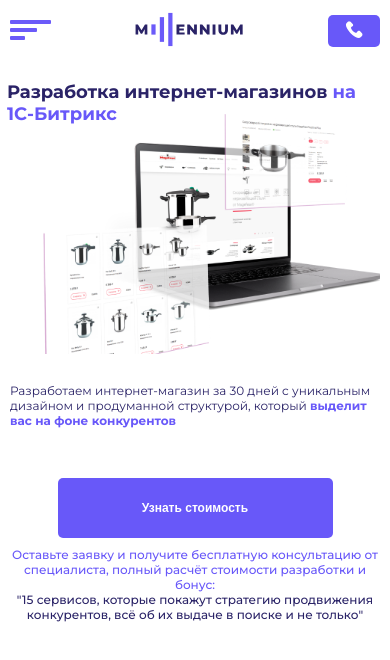
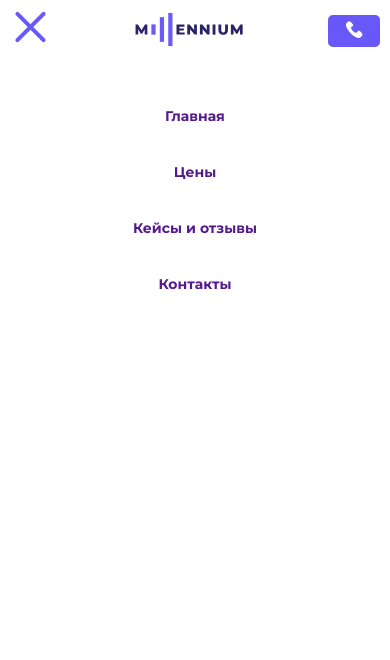
Before and after one commit to HotDogeMLG/------1.2, a plain HTML site: page index.html in a window 390 px wide. Both pictures are taken after a click on the button 30 px from the left and 31 px from the top of the page. Drawn offline with Linux system fonts and the light colour scheme.

Commit message:
Mobile Menu v1.0

```diff
--- a/index.html
+++ b/index.html
@@ -6,14 +6,17 @@
     <title>Millenium</title>
     <link rel="icon" href="images/mobile-menu.svg">
     <link rel="stylesheet" href="style.css">
+    <script src="main.js"></script>
 
     <link rel="preconnect" href="https://fonts.googleapis.com">
     <link rel="preconnect" href="https://fonts.gstatic.com" crossorigin>
     <link href="https://fonts.googleapis.com/css2?family=Montserrat:wght@400;500;600;700;800&display=swap" rel="stylesheet">
 </head>
 <body>
-    <header>
-        <button class="header__mobile-menu"> <img src="images/mobile-menu.svg"> </button>
+    <header class="header">
+        <button class="header__mobile-menu" id="menu-button" onclick="menuButtonFunction()">
+            <span></span><span></span><span></span>
+        </button>
         <nav class="header__menu">
             <a href=""> Главная </a>
             <a href=""> Цены </a>
--- /dev/null
+++ b/main.js
@@ -0,0 +1,3 @@
+menuButtonFunction = () => {
+    document.querySelector("header").classList.toggle("open")
+}
--- a/style.css
+++ b/style.css
@@ -41,10 +41,6 @@ header {
     height: 35px;
 }
 
-.header__mobile-menu {
-    margin-left: 10px;
-}
-
 .header__call span {
     display: none;
 }
@@ -57,8 +53,78 @@ header {
     flex-shrink: 0;
 }
 
-.header__phone-number, .header__menu {
+.header__phone-number {
     display: none;
+}
+
+
+/* ------------------------------ Mobile menu ------------------------------ */
+
+.header__mobile-menu {
+    position: relative;
+    margin-left: 10px;
+    width: 41px;
+    height: 22px;
+    flex-shrink: 0;
+}
+.header__mobile-menu span {
+    position: absolute;
+    display: block;
+    height: 4px;
+    width: 41px;
+    border-radius: 2px;
+    background-color: hsla(246, 93%, 66%, 1);
+    top: 5px;
+    transition: transform .5s, rotate 1s, opacity .5s, width .5s;
+}
+.header__mobile-menu span:nth-child(1) {
+    transform: translateY(-8px);
+}
+.header__mobile-menu span:nth-child(2) {
+    width: 27px;
+}
+.header__mobile-menu span:nth-child(3) {
+    width: 15px;
+    transform: translateY(8px);
+}
+
+.header.open .header__mobile-menu span:nth-child(1) {
+    transform: translateY(0);
+    rotate: 1485deg;
+}
+.header.open .header__mobile-menu span:nth-child(2) {
+    opacity: 0;
+}
+.header.open .header__mobile-menu span:nth-child(3) {
+    transform: translateY(0);
+    width: 41px;
+    rotate: -1485deg;
+}
+
+.header__menu {
+    position: absolute;
+    left: -100%;
+    top: 62px;
+    height: 155vw;
+    width: 100%;
+    text-align: center;
+    background-color: white;
+    padding-top: 45px;
+
+    display: flex;
+    flex-direction: column;
+    gap: 38px;
+    align-items: center;
+    font-size: 14px;
+    font-weight: 700;
+    transition: transform .5s;
+}
+.header__menu a {
+    display: block;
+}
+
+.header.open .header__menu{
+    transform: translateX(100%);
 }
 
 
```
